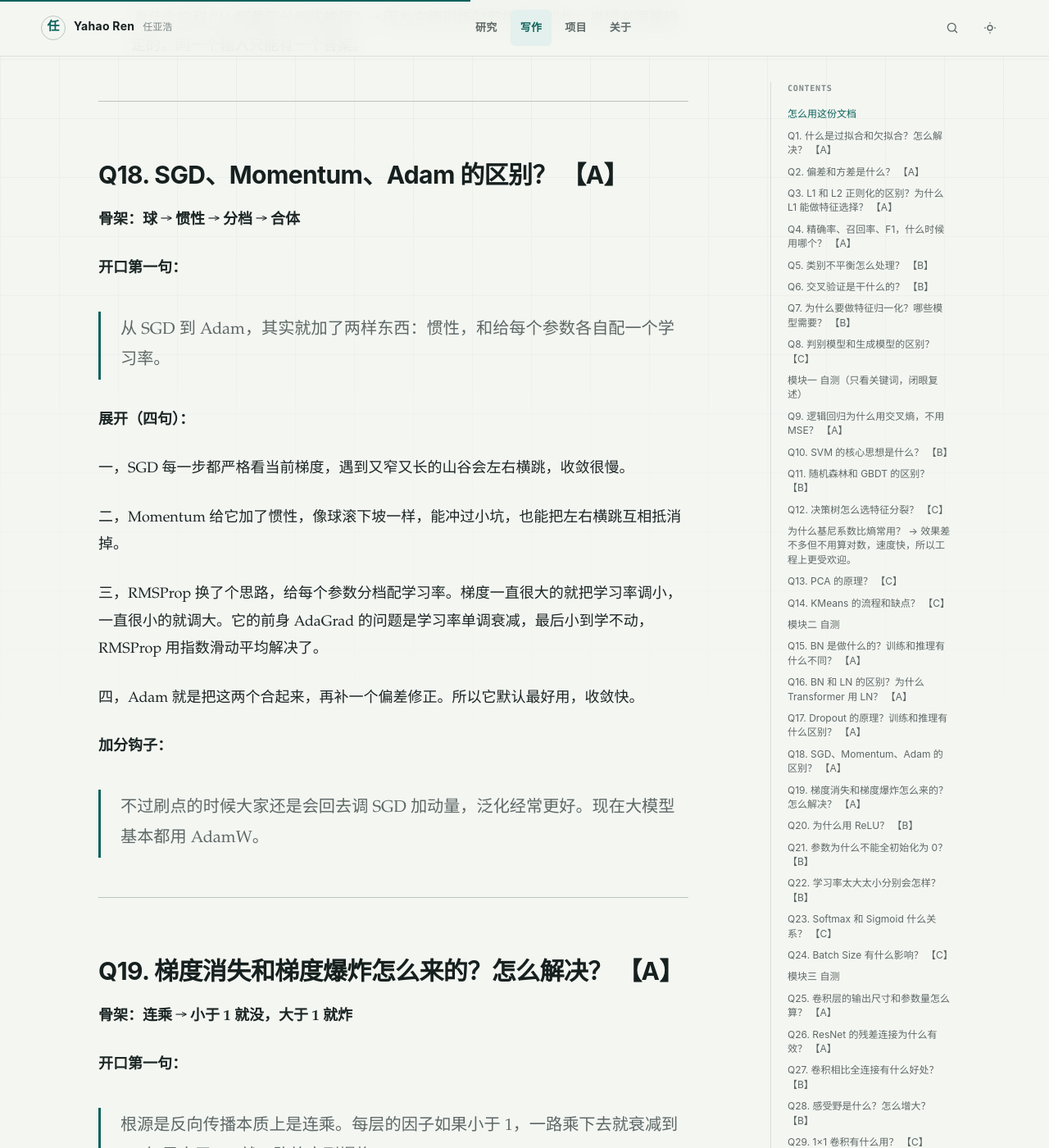
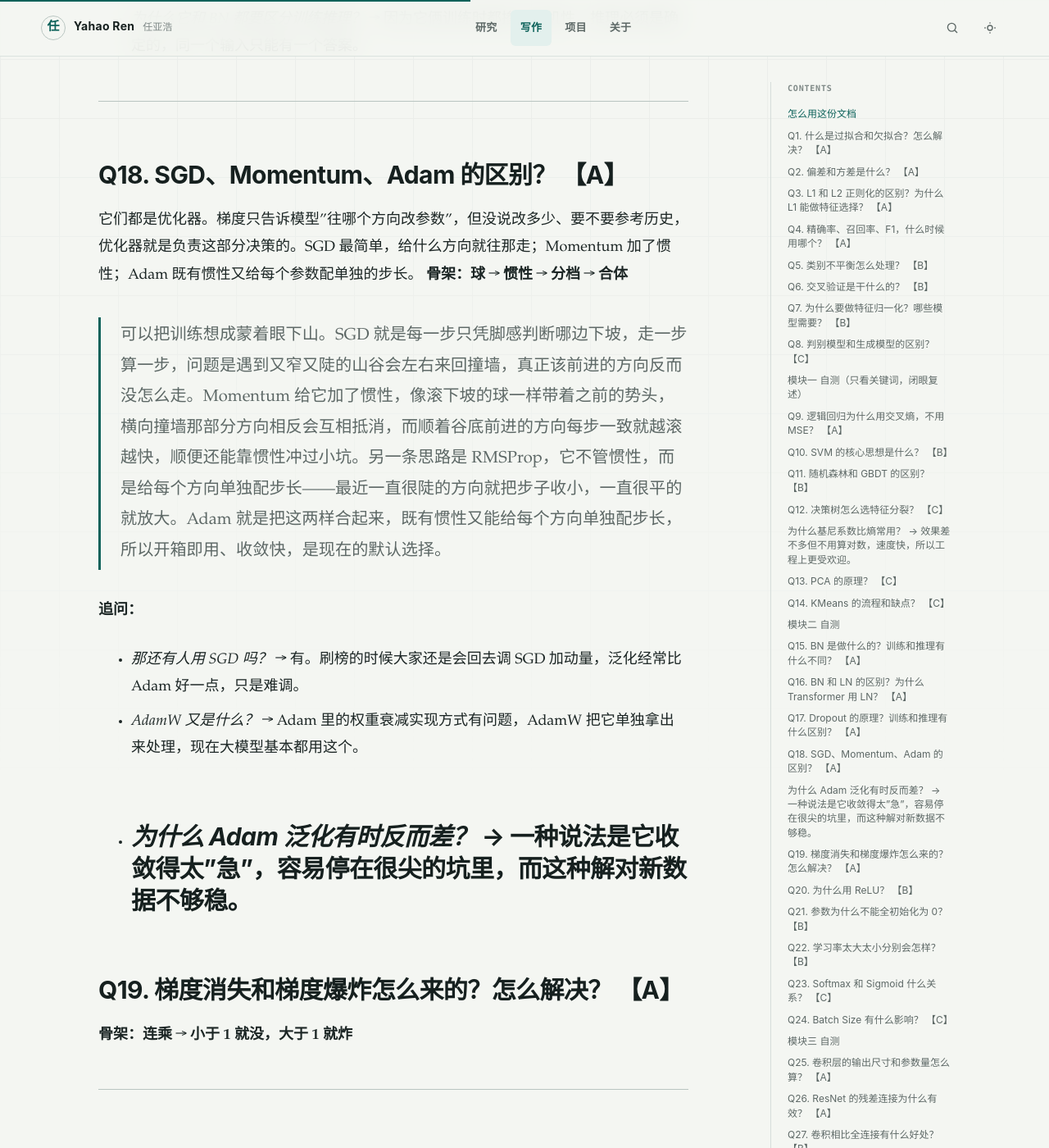
Before and after one commit to YahaoRen/yahaoren.github.io, a Jekyll site: the page built from _notes/机器学习 深度学习 面试背诵版.md, in a window 1280 px wide and 1400 px high, scrolled down 15840 px. Shown: the whole window at 82% size. Built offline with Jekyll 4.4.1, drawn with Linux system fonts in a browser that asks for light colours; some of the changed text lies outside the part shown.

Commit message:
vault backup: 2026-08-30 17:25:41

```diff
--- a/_notes/机器学习 深度学习 面试背诵版.md
+++ b/_notes/机器学习 深度学习 面试背诵版.md
@@ -324,49 +324,22 @@ L2 是权重越小、推得越轻。从 1 推到 0.1 很快，从 0.1 推到 0.0
 
 ## Q18. SGD、Momentum、Adam 的区别？ 【A】
 
+它们都是优化器。梯度只告诉模型"往哪个方向改参数"，但没说改多少、要不要参考历史，优化器就是负责这部分决策的。SGD 最简单，给什么方向就往那走；Momentum 加了惯性；Adam 既有惯性又给每个参数配单独的步长。
 **骨架：球 → 惯性 → 分档 → 合体**
+> 可以把训练想成蒙着眼下山。SGD 就是每一步只凭脚感判断哪边下坡，走一步算一步，问题是遇到又窄又陡的山谷会左右来回撞墙，真正该前进的方向反而没怎么走。Momentum 给它加了惯性，像滚下坡的球一样带着之前的势头，横向撞墙那部分方向相反会互相抵消，而顺着谷底前进的方向每步一致就越滚越快，顺便还能靠惯性冲过小坑。另一条思路是 RMSProp，它不管惯性，而是给每个方向单独配步长——最近一直很陡的方向就把步子收小，一直很平的就放大。Adam 就是把这两样合起来，既有惯性又能给每个方向单独配步长，所以开箱即用、收敛快，是现在的默认选择。
 
-**开口第一句：**
+**追问：**
 
-> 从 SGD 到 Adam，其实就加了两样东西：惯性，和给每个参数各自配一个学习率。
-
-**展开（四句）：**
-
-一，SGD 每一步都严格看当前梯度，遇到又窄又长的山谷会左右横跳，收敛很慢。
-
-二，Momentum 给它加了惯性，像球滚下坡一样，能冲过小坑，也能把左右横跳互相抵消掉。
-
-三，RMSProp 换了个思路，给每个参数分档配学习率。梯度一直很大的就把学习率调小，一直很小的就调大。它的前身 AdaGrad 的问题是学习率单调衰减，最后小到学不动，RMSProp 用指数滑动平均解决了。
-
-四，Adam 就是把这两个合起来，再补一个偏差修正。所以它默认最好用，收敛快。
-
-**加分钩子：**
-
-> 不过刷点的时候大家还是会回去调 SGD 加动量，泛化经常更好。现在大模型基本都用 AdamW。
-
+- _那还有人用 SGD 吗？_ → 有。刷榜的时候大家还是会回去调 SGD 加动量，泛化经常比 Adam 好一点，只是难调。
+- _AdamW 又是什么？_ → Adam 里的权重衰减实现方式有问题，AdamW 把它单独拿出来处理，现在大模型基本都用这个。
+- _为什么 Adam 泛化有时反而差？_ → 一种说法是它收敛得太"急"，容易停在很尖的坑里，而这种解对新数据不够稳。
 ---
 
 ## Q19. 梯度消失和梯度爆炸怎么来的？怎么解决？ 【A】
 
 **骨架：连乘 → 小于 1 就没，大于 1 就炸**
 
-**开口第一句：**
 
-> 根源是反向传播本质上是连乘。每层的因子如果小于 1，一路乘下去就衰减到 0；如果大于 1，就一路放大到爆炸。
-
-**展开（四句）：**
-
-一，换激活函数。用 ReLU 系列代替 sigmoid，因为 ReLU 正区间导数恒等于 1，不会衰减。
-
-二，加归一化。BN 或者 LN 让每层输入分布稳定。
-
-三，改结构。残差连接给梯度开一条恒等的高速公路，可以不经衰减直接传回去，这个是最有效的。
-
-四，针对爆炸单独说，用梯度裁剪，超过阈值就按比例缩回去，RNN 里非常常用。
-
-**加分钩子：**
-
-> 还有初始化也有关系，Xavier 和 He 初始化的核心思路就是让每层输出的方差保持稳定，不随层数放大或缩小。
 
 ---
 
```
